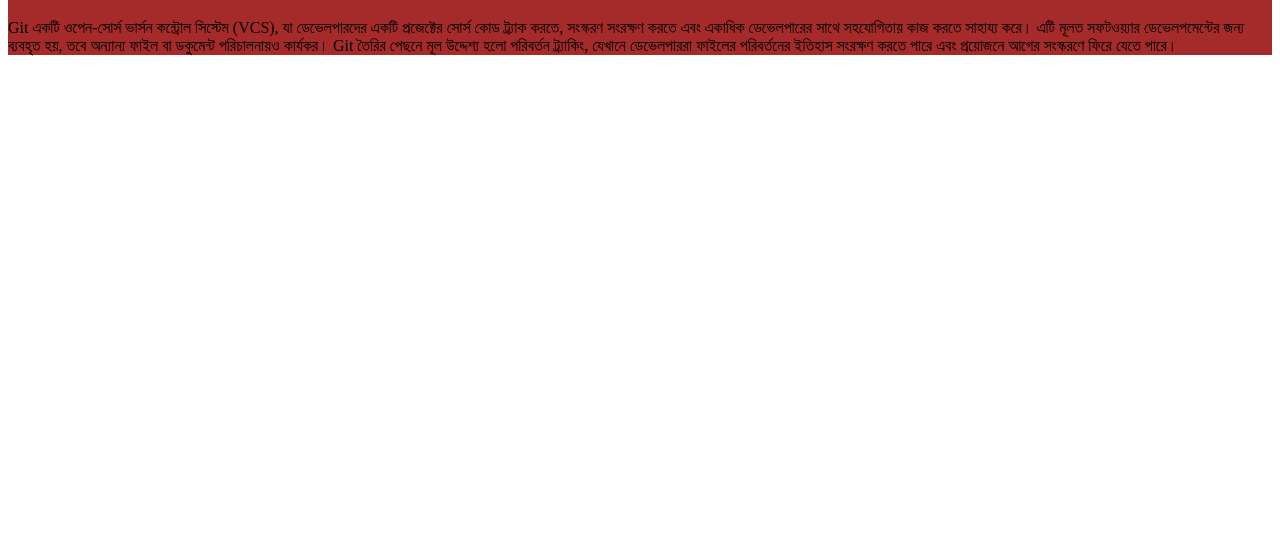
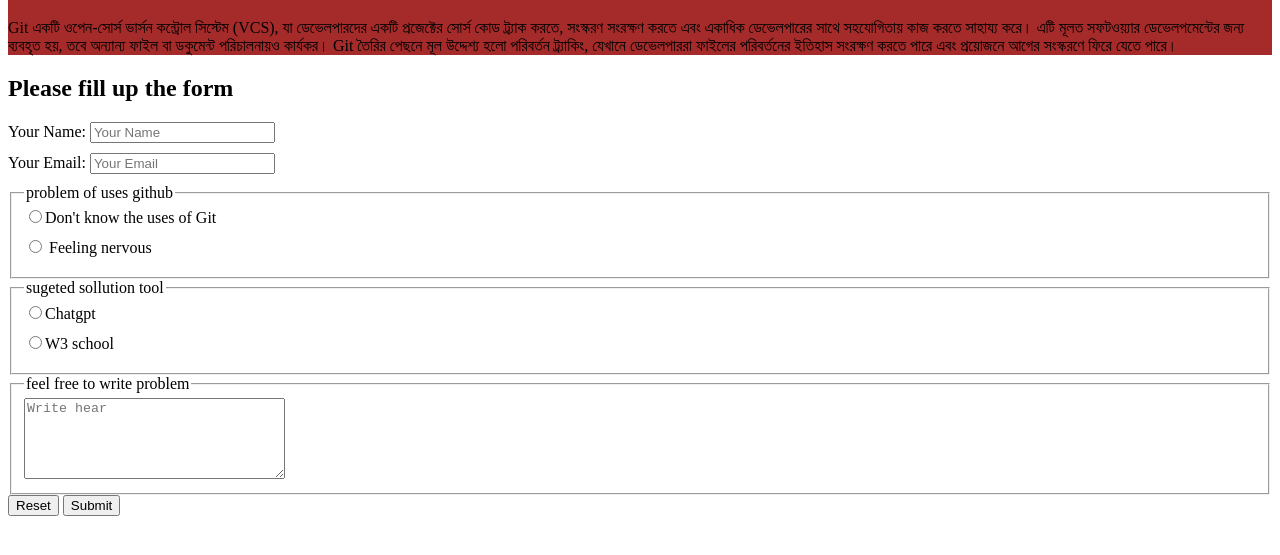
Before and after one commit to MuntasirJehan/Milestone-01, a plain HTML site: page index.html in a window 1280 px wide. Shown: the part 61-616 px from the top of the page. Drawn offline with Linux system fonts and the light colour scheme.

Commit message:
basic form fillup

```diff
--- a/index.html
+++ b/index.html
@@ -4,6 +4,12 @@
     <meta charset="UTF-8">
     <meta name="viewport" content="width=device-width, initial-scale=1.0">
     <title>Git কী?</title>
+    <style>
+        label{
+            display: block;
+            margin-bottom: 10px;
+        }
+    </style>
     <link rel="stylesheet" href="style/basic.css">
 </head>
 <body>
@@ -24,5 +30,54 @@
 
          ফিরে যেতে পারে।</p>
         </div>
-</body>
+        <header>
+
+        </header>
+        <main>
+            <section>
+                <h2>Please fill up the form</h2>
+                <form>
+                    <label for="name"> Your Name:
+                        <input id="name" type="text"
+                        placeholder="Your Name" >
+                    </label>
+                    <label for="email"> Your Email:
+                        <input type="email"
+                        id="Email"
+                        placeholder="Your Email">
+                    </label>
+
+                    <fieldset>
+                        <legend>problem of uses github</legend>
+                        <label for="don't know he uses of Git ">
+                            <input name="problem" type="radio" id="111">Don't know the uses of Git
+                        </label>
+                        <label for="Feeling nervous">
+                            <input name="problem" type="radio" id="222"> Feeling nervous
+                        </label>
+                    </fieldset>
+
+                    <fieldset>
+                        <legend>sugeted sollution tool </legend>
+                        <label for="sollution">
+                           <input type="radio" name="" id="12">Chatgpt
+                        </label>
+                        <label for="sollution">
+                            <input type="radio" name="" id="22">W3 school
+                        </label>
+                    </fieldset>
+
+                    <fieldset>
+                        <legend>feel free to write problem</legend>
+                        <textarea name="" id="" rows="5" cols="30"
+                         placeholder="Write hear "></textarea>
+                    </fieldset>
+                    <input type="reset">
+                    <input type="submit">
+
+                </form>
+            </section>
+
+        </main>
+    </body>
 </html>
```
